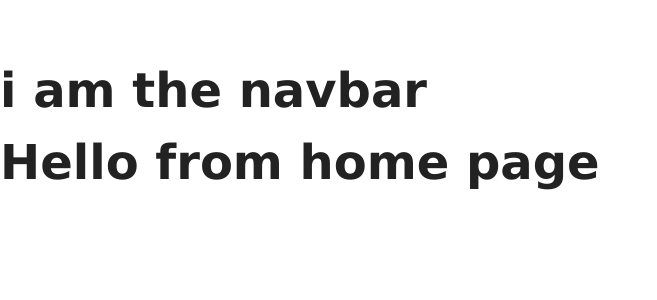
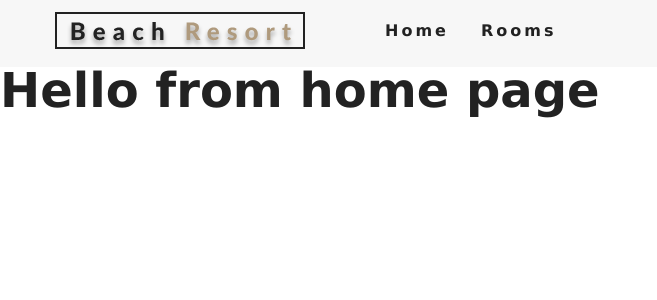
Before and after one commit to lucaspires-source/hotelreservation, a React (Create React App) app: page / in a window 1280 px wide. Shown: the top 300 px of the page, without its empty margins (0-657 px from the left). Built offline with nearby package versions, Linux system fonts and the light colour scheme.

Commit message:
started developing navbar component

```diff
--- a/src/components/Navbar.js
+++ b/src/components/Navbar.js
@@ -1,11 +1,37 @@
 import React, { Component } from 'react'
+import logo from '../images/logo.svg'
+import {FaAlignRight} from 'react-icons/fa'
+import {Link} from 'react-router-dom'
+export default class Navbar extends Component {
+    state={
+        isOpen:false
+    }
+    handleToggle = () =>{
+        this.setState({isOpen:!this.state.isOpen})
+    }
 
-export default class Navbar extends Component {
     render() {
         return (
-            <div>
-                <h1>i am the navbar</h1>
-            </div>
+            <nav className="navbar">
+                <div className="nav-center">
+                    <div className="nav-header">
+                        <Link to="/">
+                            <img src={logo} alt="hotel logo"/>
+                        </Link>
+                        <button type="button" className="nav-btn" onClick={this.handleToggle}>
+                            <FaAlignRight className="nav-icon"/>
+                        </button>
+                    </div>
+                    <ul className={this.state.isOpen?"nav-links show-nav":"nav-links"}>
+                        <li>
+                            <Link to="/">Home</Link>
+                        </li>
+                        <li>
+                            <Link to="/rooms">Rooms</Link>
+                        </li>
+                    </ul>
+                </div>
+            </nav>
         )
     }
 }
```
